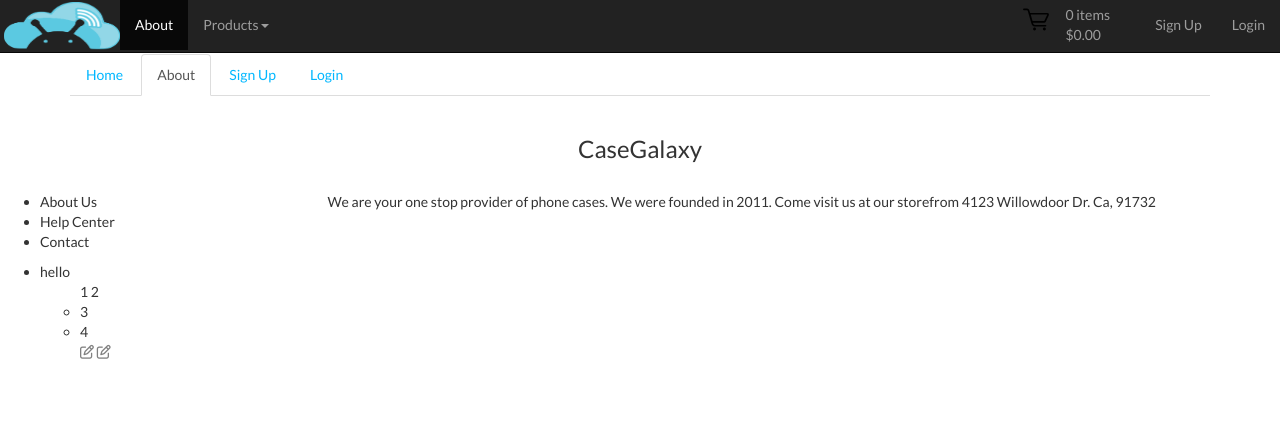
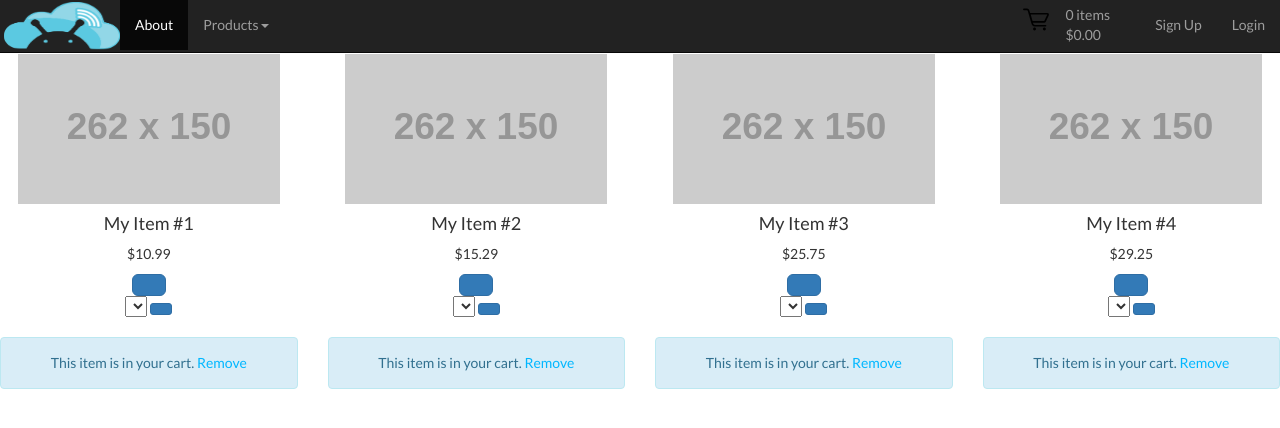
Before and after one commit to wjen/casegalaxy, a website: page public/index.html at #!/about in a window 1280 px wide. Drawn offline with nearby package versions, Linux system fonts and the light colour scheme; some packages are replaced by stand-ins of ours; placeholder pictures from the web are drawn by us; a script that the page names is missing; files whose address does not match are found by name.

```diff
--- a/public/templates/about.html
+++ b/public/templates/about.html
@@ -1,67 +1,46 @@
-<div class="about-body">
-  <div id="about-tabs" class="container">
-    <ul class="nav nav-tabs">
-      <li role="presentation" ui-sref-active="active">
-        <a ui-sref="homePage">Home</a>
-      </li>
-      <li role="presentation" ui-sref-active="active">
-        <a ui-sref="aboutPage">About</a>
-      </li>
-      <li role="presentation" ui-sref-active="active" ng-hide="vm.isLoggedIn()">
-        <a ui-sref="signUpPage">Sign Up</a>
-      </li>
-      <li role="presentation" ui-sref-active="active" ng-hide="vm.isLoggedIn()">
-        <a ui-sref="loginPage">Login</a>
-      </li>
-      <li ng-show="vm.isLoggedIn()">
-        <a class="btn" ng-click="vm.logout()">Logout {{ vm.userService.user.name }}</a>
-      </li>
-    </ul>
-  </div>
-
-  <div>
-    <br>
-    <h3 class="cen-jus">CaseGalaxy</h3>
-    <br>
-    <div class="row">
-      <div class="col-sm-3 side-nav-container">
-        <ul class="side-nav">
-          <li sref="">About Us</li>
-          <li sref="">Help Center</li>
-          <li sref="">Contact</li>
-        </ul>
-      </div>
-      <div class="col-sm-9">
-        <div>
-          We are your one stop provider of phone cases. We were founded in 2011.
-          Come visit us at our storefrom 4123 Willowdoor Dr. Ca, 91732
-        </div>
-      <div id="practice-container">
-<!--         <div id="box">We are your one stop provider of phone cases. We were founded in 2011.
-          Come visit us at our storefrom 4123 Willowdoor Dr. Ca, 91732.</div>
-          <div>
-          We are your one stop provider of phone cases. We were founded in 2011.
-          Come visit us at our storefrom 4123 Willowdoor Dr. Ca, 91732
-        </div> -->
-
-      </div>
-
-      </div>
+<div ng-controller="ShopCartCtrl">
+  <div class="row text-center">
+    <div class="col-xs-6 col-sm-3">
+      <img src="https://placehold.it/262x150" alt="image" />
+      <h4>My Item #1</h4>
+      <p> $10.99</p>
+      <ngcart-addtocart id="item1" name="My Item #1" price="10.99" quantity="1" quantity-max="5">Add to Cart</ngcart-addtocart>
     </div>
-
+    <div class="col-xs-6 col-sm-3">
+      <img src="https://placehold.it/262x150" alt="image" />
+      <h4>My Item #2</h4>
+      <p> $15.29</p>
+      <ngcart-addtocart id="item2" name="My Item #2" price="15.29" quantity="1" quantity-max="5">Add to Cart</ngcart-addtocart>
+    </div>
+      <div class="col-xs-6 col-sm-3">
+      <img src="https://placehold.it/262x150" alt="image" />
+      <h4>My Item #3</h4>
+      <p> $25.75</p>
+      <ngcart-addtocart id="item3" name="My Item #3" price="25.75" quantity="3" quantity-max="10">Add to Cart</ngcart-addtocart>
+    </div>
+    <div class="col-xs-6 col-sm-3">
+      <img src="https://placehold.it/262x150" alt="image" />
+      <h4>My Item #4</h4>
+      <p> $29.25</p>
+      <ngcart-addtocart id="item4" name="My Item #4" price="29.25" quantity="1" quantity-max="10">Add to Cart</ngcart-addtocart>
+    </div>
   </div>
 </div>
 
-<ul>
-  <li > hello
-  <ul >
-    <li style="display:inline-block;">1</li>
-    <li style="display:inline-block;">2</li>
-    <li>3</li>
-    <li>4</li>
-<i class="fa fa-pencil-square-o" aria-hidden="true"></i>
-<i class="fa fa-pencil-square-o" aria-hidden="true"></i>
-
-  </ul>
-  </li>
-</ul>
+<script type="text/ng-template" id="template/ngCart/addtocart.html">
+<div ng-hide="attrs.id">
+  <a class="btn btn-lg btn-primary" ng-disabled="true" ng-transclude></a>
+</div>
+<div ng-show="attrs.id">
+  <div>
+    <span ng-show="quantityMax">
+      <select name="quantity" id="quantity" ng-model="q" ng-options=" v for v in qtyOpt"></select>
+    </span>
+      <a class="btn btn-sm btn-primary" ng-click="ngCart.addItem(id, name, price, q, data)" ng-transclude></a>
+  </div>
+  <span ng-show="inCart()">
+  <br>
+  <p class="alert alert-info">This item is in your cart. <a ng-click="ngCart.removeItemById(id)" style="cursor: pointer;">Remove</a></p>
+  </span>
+</div>
+</script>
```
Also changed, not shown: public/templates/items.html (+2 -0 lines).
